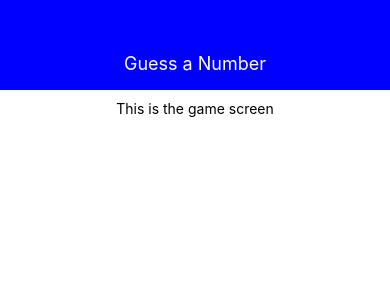
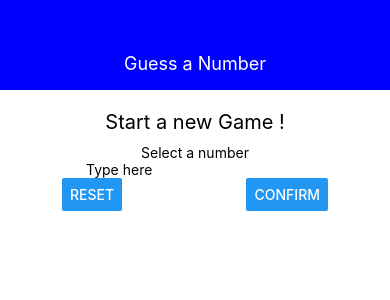
Before and after one commit to firasbelhiba/GuesserMobileGame, a React Native app: screen / in a window 390 px wide. Shown: the top 300 px of the page. Built offline with nearby package versions, Linux system fonts and the light colour scheme.

Commit message:
Fixing layout

```diff
--- a/App.js
+++ b/App.js
@@ -10,11 +10,13 @@
     <View style={styles.container}>
       <Header title={'Guess a Number'} />
       <StartGameScreen />
+
       <StatusBar style="auto" />
     </View>
   );
 }
 
 const styles = StyleSheet.create({
-
+  container: {
+  }
 });
--- a/screens/StartGameScreen.js
+++ b/screens/StartGameScreen.js
@@ -1,13 +1,21 @@
 import React from 'react'
-import { StyleSheet, Text, View } from 'react-native';
+import { StyleSheet, Text, View, TextInput, Button } from 'react-native';
 
 
 const StartGameScreen = (props) => {
     return (
         <View style={styles.screen}>
-            <Text>
-                This is the game screen
+            <Text style={styles.title}>
+                Start a new Game !
             </Text>
+            <View style={styles.inputContainer}>
+                <Text>Select a number</Text>
+                <TextInput placeholder="Type here" />
+                <View style={styles.buttonContainer}>
+                    <Button title="Reset" onPress={() => { }} />
+                    <Button title="Confirm" onPress={() => { }} />
+                </View>
+            </View>
         </View>
     )
 }
@@ -15,9 +23,24 @@
 const styles = StyleSheet.create({
     screen: {
         // flex 1 means that it will take all the space below the header
-        flex: 1,
+        // flex: 1,
         padding: 10,
         alignItems: 'center',
+    },
+    buttonContainer: {
+        flexDirection: 'row',
+        width: '100%',
+        justifyContent: 'space-between',
+        paddingHorizontal: 15
+    },
+    inputContainer: {
+        width: 300,
+        maxWidth: '80%',
+        alignItems: 'center'
+    },
+    title: {
+        fontSize: 20,
+        marginVertical: 10
     }
 });
 
```
